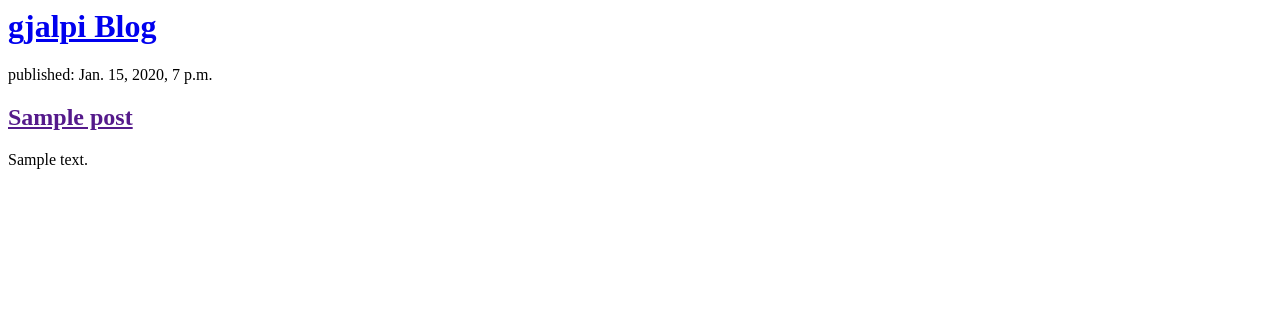
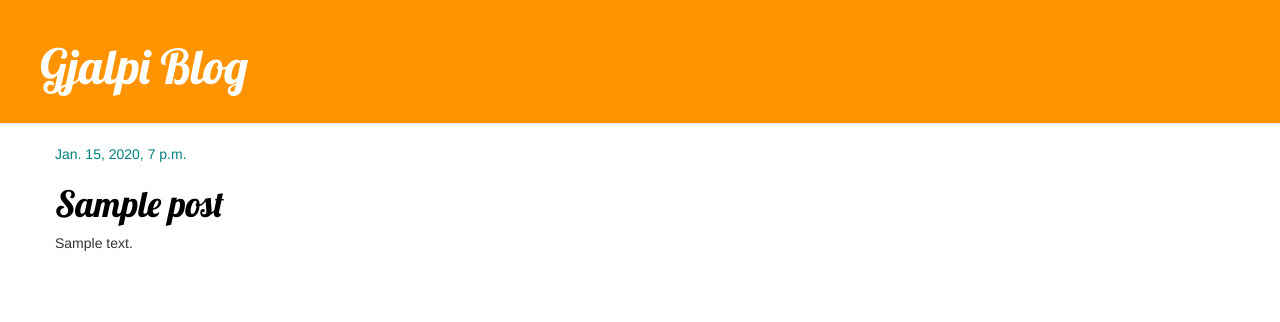
Before and after one commit to gjalpi/Django, a Django app: page / in a window 1280 px wide. Shown: the top 322 px of the page. Run offline with Django 3.2, Linux system fonts and the light colour scheme; tables that the repository leaves empty hold one stand-in row (values such as "Sample post"); some libraries are stand-ins or nearby versions.

Commit message:
Added view and template for detailed blog postas well as CSS for the site.

```diff
--- /dev/null
+++ b/blog/static/css/blog.css
@@ -0,0 +1,46 @@
+.page-header {
+    background-color: #ff9400;
+    margin-top: 0;
+    padding: 20px 20px 20px 40px;
+}
+
+.page-header h1, .page-header h1 a, .page-header h1 a:visited, .page-header h1 a:active {
+    color: #ffffff;
+    font-size: 36pt;
+    text-decoration: none;
+}
+
+.content {
+    margin-left: 40px;
+}
+
+h1, h2, h3, h4 {
+    font-family: 'Lobster', cursive;
+}
+
+.date {
+    color: #008080;
+}
+
+.save {
+    float: right;
+}
+
+.post-form textarea, .post-form input {
+    width: 100%;
+}
+
+.top-menu, .top-menu:hover, .top-menu:visited {
+    color: #ffffff;
+    float: right;
+    font-size: 26pt;
+    margin-right: 20px;
+}
+
+.post {
+    margin-bottom: 70px;
+}
+
+.post h1 a, .post h1 a:visited {
+    color: #000000;
+}
--- /dev/null
+++ b/blog/templates/blog/base.html
@@ -0,0 +1,24 @@
+{% load static %}
+<html>
+    <head>
+        <title>Django Gjalpi blog</title>
+        <link rel="stylesheet" href="//maxcdn.bootstrapcdn.com/bootstrap/3.2.0/css/bootstrap.min.css">
+        <link rel="stylesheet" href="//maxcdn.bootstrapcdn.com/bootstrap/3.2.0/css/bootstrap-theme.min.css">
+        <link href='//fonts.googleapis.com/css?family=Lobster&subset=latin,latin-ext' rel='stylesheet' type='text/css'>
+        <link rel="stylesheet" href="{% static 'css/blog.css' %}">
+    </head>
+    <body>
+        <div class="page-header">
+            <h1><a href="/">Gjalpi Blog</a></h1>
+        </div>
+
+        <div class="content container">
+            <div class="row">
+                <div class="col-md-8">
+                {% block content %}
+				{% endblock %}
+				</div>
+            </div>
+        </div>
+    </body>
+</html>
--- a/blog/templates/blog/post_list.html
+++ b/blog/templates/blog/post_list.html
@@ -1,18 +1,13 @@
-<html>
-    <head>
-        <title>Django gjalpi blog</title>
-    </head>
-    <body>
-        <div>
-            <h1><a href="/">gjalpi Blog</a></h1>
-        </div>
+{% extends 'blog/base.html' %}
 
-		{% for post in posts %}
-			<div>
-            	<p>published: {{ post.published_date }}</p>
-            	<h2><a href="">{{ post.title }}</a></h2>
-            	<p>{{ post.text|linebreaksbr}}</p>
-        	</div>
-		{% endfor %}
-    </body>
-</html>
+{% block content %}
+	{% for post in posts %}
+		<div class="post">
+			<div class="date">
+				{{ post.published_date }}
+			</div>
+			<h1><a href="{% url 'post_detail' pk=post.pk %}">{{ post.title }}</a></h1>
+	        <p>{{ post.text|linebreaksbr }}</p>
+	    </div>
+	{% endfor %}
+{% endblock %}
--- a/blog/urls.py
+++ b/blog/urls.py
@@ -3,4 +3,5 @@ from . import views
 
 urlpatterns = [
 	path('', views.post_list, name = 'post_list'),
+	path('post/<int:pk>/', views.post_detail, name='post_detail'),
 ]
--- a/blog/views.py
+++ b/blog/views.py
@@ -1,4 +1,5 @@
 from django.shortcuts import render
+from django.shortcuts import get_object_or_404
 from django.utils import timezone
 from .models import Post
 
@@ -6,4 +7,6 @@ def post_list(request):
 	posts = Post.objects.filter(published_date__lte=timezone.now()).order_by("published_date")
 	return render(request, 'blog/post_list.html', {"posts": posts})
 
-# Create your views here.
+def post_detail(request, pk):
+	post = get_object_or_404(Post, pk=pk)
+	return render(request, 'blog/post_detail.html', {'post': post})
```
Also changed, not shown: blog/templates/blog/post_detail.html (added, +13 -0 lines).
